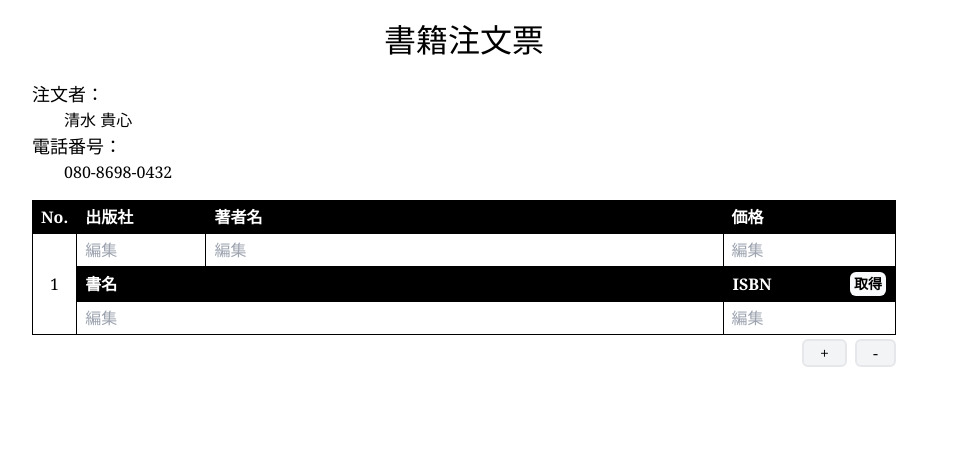
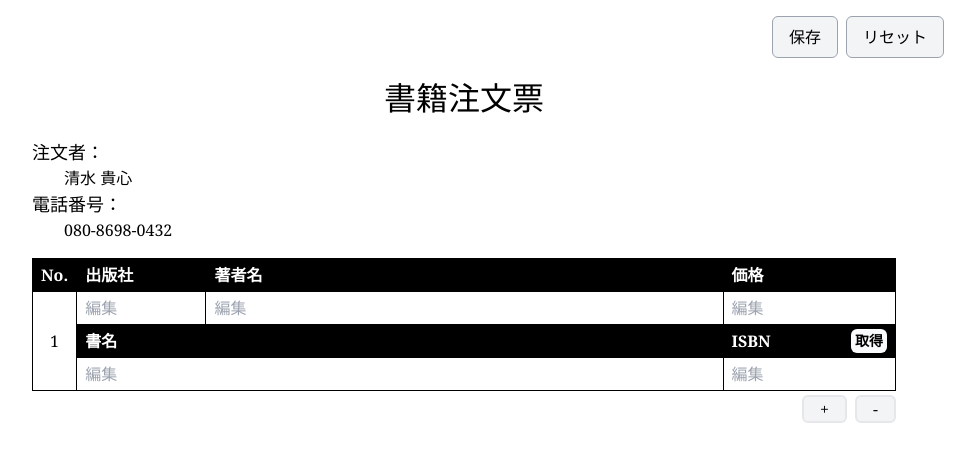
Before and after one commit to Key432/BookOrderMaker, a React (Vite) app: page / in a window 1280 px wide. Shown: the top 462 px of the page, without its empty margins (176-1151 px from the left). Built offline with nearby package versions, Linux system fonts and the light colour scheme.

Commit message:
Add IndexedDB persistence for order sheet

```diff
--- a/index.html
+++ b/index.html
@@ -5,7 +5,7 @@
     <link rel="icon" type="image/svg+xml" href="/vite.svg" />
     <meta name="viewport" content="width=device-width, initial-scale=1.0" />
     <meta name="robots" content="noindex, nofollow" />
-    <title>book-order-maker</title>
+    <title>書籍注文票作成</title>
   </head>
   <body>
     <div id="root"></div>
--- a/src/App.tsx
+++ b/src/App.tsx
@@ -1,16 +1,195 @@
-import Orderer from './Orderer';
-import Orders from './Orders';
+import { useEffect, useMemo, useState } from 'react';
+import Orderer, { type OrdererInfo } from './Orderer';
+import Orders, { type BookOrder } from './Orders';
 import './App.css';
 
+const DB_NAME = 'book-order-maker';
+const STORE_NAME = 'order-sheet';
+const RECORD_KEY = 'current-order-sheet';
+
+type PersistedOrderSheet = {
+  orderer: OrdererInfo;
+  orders: BookOrder[];
+};
+
+const defaultOrderer: OrdererInfo = {
+  name: '清水 貴心',
+  phoneNumber: '080-8698-0432',
+};
+
+const createEmptyOrder = (id: number): BookOrder => ({
+  id,
+  publisher: '',
+  author: '',
+  title: '',
+  price: 0,
+  isbn: '',
+});
+
+function openDatabase() {
+  return new Promise<IDBDatabase>((resolve, reject) => {
+    const request = window.indexedDB.open(DB_NAME, 1);
+
+    request.onupgradeneeded = () => {
+      const db = request.result;
+      if (!db.objectStoreNames.contains(STORE_NAME)) {
+        db.createObjectStore(STORE_NAME);
+      }
+    };
+
+    request.onsuccess = () => resolve(request.result);
+    request.onerror = () => reject(request.error);
+  });
+}
+
 function App() {
+  const [orderer, setOrderer] = useState<OrdererInfo>(defaultOrderer);
+  const [orders, setOrders] = useState<BookOrder[]>([createEmptyOrder(1)]);
+  const [isLoaded, setIsLoaded] = useState(false);
+  const [message, setMessage] = useState('');
+
+  useEffect(() => {
+    let isMounted = true;
+
+    const loadSavedData = async () => {
+      try {
+        const db = await openDatabase();
+        const transaction = db.transaction(STORE_NAME, 'readonly');
+        const store = transaction.objectStore(STORE_NAME);
+        const request = store.get(RECORD_KEY);
+
+        request.onsuccess = () => {
+          if (!isMounted) return;
+
+          const savedData = request.result as PersistedOrderSheet | undefined;
+          if (savedData) {
+            setOrderer(savedData.orderer ?? defaultOrderer);
+            setOrders(
+              savedData.orders && savedData.orders.length > 0
+                ? savedData.orders
+                : [createEmptyOrder(1)],
+            );
+            setMessage('保存済みの注文票を読み込みました。');
+          }
+          setIsLoaded(true);
+          db.close();
+        };
+
+        request.onerror = () => {
+          if (!isMounted) return;
+          setMessage('保存済みデータの読み込みに失敗しました。');
+          setIsLoaded(true);
+          db.close();
+        };
+      } catch (error) {
+        console.error(error);
+        if (isMounted) {
+          setMessage('IndexedDB の初期化に失敗しました。');
+          setIsLoaded(true);
+        }
+      }
+    };
+
+    void loadSavedData();
+
+    return () => {
+      isMounted = false;
+    };
+  }, []);
+
+  const nextOrderId = useMemo(
+    () => orders.reduce((maxId, order) => Math.max(maxId, order.id), 0) + 1,
+    [orders],
+  );
+
+  const handleSave = async () => {
+    try {
+      const db = await openDatabase();
+      const transaction = db.transaction(STORE_NAME, 'readwrite');
+      const store = transaction.objectStore(STORE_NAME);
+
+      await new Promise<void>((resolve, reject) => {
+        const request = store.put({ orderer, orders }, RECORD_KEY);
+        request.onsuccess = () => resolve();
+        request.onerror = () => reject(request.error);
+      });
+
+      await new Promise<void>((resolve, reject) => {
+        transaction.oncomplete = () => resolve();
+        transaction.onerror = () => reject(transaction.error);
+        transaction.onabort = () => reject(transaction.error);
+      });
+
+      db.close();
+      setMessage('注文票を保存しました。');
+    } catch (error) {
+      console.error(error);
+      setMessage('注文票の保存に失敗しました。');
+    }
+  };
+
+  const handleReset = async () => {
+    try {
+      const db = await openDatabase();
+      const transaction = db.transaction(STORE_NAME, 'readwrite');
+      const store = transaction.objectStore(STORE_NAME);
+
+      await new Promise<void>((resolve, reject) => {
+        const request = store.delete(RECORD_KEY);
+        request.onsuccess = () => resolve();
+        request.onerror = () => reject(request.error);
+      });
+
+      await new Promise<void>((resolve, reject) => {
+        transaction.oncomplete = () => resolve();
+        transaction.onerror = () => reject(transaction.error);
+        transaction.onabort = () => reject(transaction.error);
+      });
+
+      db.close();
+      setOrderer(defaultOrderer);
+      setOrders([createEmptyOrder(1)]);
+      setMessage('保存済みデータを削除しました。');
+    } catch (error) {
+      console.error(error);
+      setMessage('保存済みデータの削除に失敗しました。');
+    }
+  };
+
   return (
-    <div className="flex h-screen w-full justify-center text-center print:h-auto print:p-0">
-      <div className="w-3/4 font-serif print:w-full print:p-2">
-        <h1 className="pb-4 pt-4 text-[32px] print:pb-2 print:pt-0 print:text-2xl">
-          書籍注文票
-        </h1>
-        <Orderer className="mb-4 ml-12 mr-12 text-left print:mb-2 print:ml-0 print:mr-0" />
-        <Orders className="pl-12 pr-12 print:pl-0 print:pr-0" />
+    <div className="flex min-h-screen w-full justify-center text-center print:h-auto print:p-0">
+      <div className="w-3/4 py-4 font-serif print:w-full print:p-2">
+        <div className="mb-4 flex items-start justify-between gap-4 print:hidden">
+          <div className="min-h-6 text-left text-sm text-green-700">{isLoaded ? message : '読み込み中...'}</div>
+          <div className="flex gap-2">
+            <button
+              className="rounded-md border border-gray-400 bg-gray-100 px-4 py-2 hover:bg-gray-200"
+              onClick={() => void handleSave()}
+              type="button"
+            >
+              保存
+            </button>
+            <button
+              className="rounded-md border border-gray-400 bg-gray-100 px-4 py-2 hover:bg-gray-200"
+              onClick={() => void handleReset()}
+              type="button"
+            >
+              リセット
+            </button>
+          </div>
+        </div>
+        <h1 className="pb-4 text-[32px] print:pb-2 print:pt-0 print:text-2xl">書籍注文票</h1>
+        <Orderer
+          className="mb-4 ml-12 mr-12 text-left print:mb-2 print:ml-0 print:mr-0"
+          orderer={orderer}
+          onChange={setOrderer}
+        />
+        <Orders
+          className="pl-12 pr-12 print:pl-0 print:pr-0"
+          orders={orders}
+          onChange={setOrders}
+          nextOrderId={nextOrderId}
+        />
       </div>
     </div>
   );
--- a/src/Order.tsx
+++ b/src/Order.tsx
@@ -1,4 +1,5 @@
 import { useEffect, useState } from 'react';
+import { type BookOrder } from './Orders';
 
 type TdProps = React.TdHTMLAttributes<HTMLTableCellElement>;
 
@@ -9,7 +10,7 @@ function EditableTd({
   tdProps,
 }: {
   value: string;
-  onChange: (v: string) => void;
+  onChange: (value: string) => void;
   inputType?: 'text' | 'number';
   tdProps?: TdProps;
 }) {
@@ -22,14 +23,14 @@ function EditableTd({
     <td
       {...tdProps}
       onDoubleClick={(e) => {
-        tdProps?.onDoubleClick?.(e as any);
+        tdProps?.onDoubleClick?.(e);
         setEditing(true);
       }}
     >
       {editing ? (
         <input
           autoFocus
-          className="w-full h-full border-0 bg-transparent outline-none bg-gray-200"
+          className="h-full w-full border-0 bg-gray-200 bg-transparent outline-none"
           value={draft}
           onChange={(e) => setDraft(e.target.value)}
           onBlur={() => {
@@ -48,12 +49,10 @@ function EditableTd({
           }}
           type={inputType}
         />
+      ) : value !== '' ? (
+        value
       ) : (
-        (value && value !== '') || value === '0' ? (
-          value
-        ) : (
-          <span className="text-gray-400">編集</span>
-        )
+        <span className="text-gray-400">編集</span>
       )}
     </td>
   );
@@ -62,18 +61,20 @@ function EditableTd({
 export default function Order({
   className,
   index,
+  order,
+  onChange,
 }: {
   className?: string;
   index: number;
+  order: BookOrder;
+  onChange: (order: BookOrder) => void;
 }) {
-  const [publisher, setPublisher] = useState('');
-  const [author, setAuthor] = useState('');
-  const [title, setTitle] = useState('');
-  const [price, setPrice] = useState(0);
-  const [isbn, setIsbn] = useState('');
+  function updateField<K extends keyof BookOrder>(key: K, value: BookOrder[K]) {
+    onChange({ ...order, [key]: value });
+  }
 
   function handleFetchInfo() {
-    const cleanIsbn = isbn.replace(/[-\s]/g, '');
+    const cleanIsbn = order.isbn.replace(/[-\s]/g, '');
     if (!/^\d{10}(\d{3})?$/.test(cleanIsbn)) {
       alert('ISBN は 10 桁または 13 桁の数字で入力してください。');
       return;
@@ -84,17 +85,22 @@ export default function Order({
         if (data && data[0]) {
           const bookData = data[0];
           if (bookData.summary) {
-            setPublisher(bookData.summary.publisher || '');
-            setAuthor(bookData.summary.author || '');
-            setTitle(bookData.summary.title || '');
-            setPrice(bookData?.onix?.ProductSupply?.SupplyDetail?.Price?.[0]?.PriceAmount || 0);
+            onChange({
+              ...order,
+              publisher: bookData.summary.publisher || '',
+              author: bookData.summary.author || '',
+              title: bookData.summary.title || '',
+              price: bookData?.onix?.ProductSupply?.SupplyDetail?.Price?.[0]?.PriceAmount || 0,
+              isbn: order.isbn,
+            });
           } else {
             alert('該当する書籍情報が見つかりませんでした。');
           }
         } else {
           alert('該当する書籍情報を取得できませんでした。');
         }
-      }).catch((error) => {
+      })
+      .catch((error) => {
         console.error(error);
         alert('書籍情報の取得中にエラーが発生しました。コンソールを確認してください。');
       });
@@ -111,25 +117,22 @@ export default function Order({
             <th className="w-[20%] border border-black px-2 py-1">価格</th>
           </tr>
           <tr>
-            <td
-              rowSpan={3}
-              className="border border-black px-2 py-1 text-center align-middle"
-            >
+            <td rowSpan={3} className="border border-black px-2 py-1 text-center align-middle">
               {index + 1}
             </td>
             <EditableTd
-              value={publisher}
-              onChange={(v) => setPublisher(v)}
+              value={order.publisher}
+              onChange={(value) => updateField('publisher', value)}
               tdProps={{ className: 'border border-black px-2 py-1' }}
             />
             <EditableTd
-              value={author}
-              onChange={(v) => setAuthor(v)}
+              value={order.author}
+              onChange={(value) => updateField('author', value)}
               tdProps={{ className: 'border border-black px-2 py-1' }}
             />
             <EditableTd
-              value={price === 0 ? '' : String(`¥${price}`)}
-              onChange={(v) => setPrice(Number(v) || 0)}
+              value={order.price === 0 ? '' : String(order.price)}
+              onChange={(value) => updateField('price', Number(value) || 0)}
               inputType="number"
               tdProps={{ className: 'border border-black px-2 py-1' }}
             />
@@ -138,19 +141,28 @@ export default function Order({
             <th colSpan={2} className="border border-black px-2 py-1 text-left">
               書名
             </th>
-            <th className="border border-black px-2 py-1 text-left flex justify-between">ISBN
-              <button className='bg-gray-50 text-black pl-1 pr-1 rounded-md ml-2 text-sm print:hidden' onClick={handleFetchInfo}>取得</button>
+            <th className="border border-black px-2 py-1 text-left">
+              <div className="flex items-center justify-between gap-2">
+                <span>ISBN</span>
+                <button
+                  className="ml-2 rounded-md bg-gray-50 px-1 py-0.5 text-sm text-black print:hidden"
+                  onClick={handleFetchInfo}
+                  type="button"
+                >
+                  取得
+                </button>
+              </div>
             </th>
           </tr>
           <tr>
             <EditableTd
-              value={title}
-              onChange={(v) => setTitle(v)}
+              value={order.title}
+              onChange={(value) => updateField('title', value)}
               tdProps={{ colSpan: 2, className: 'border border-black px-2 py-1' }}
             />
             <EditableTd
-              value={isbn}
-              onChange={(v) => setIsbn(v)}
+              value={order.isbn}
+              onChange={(value) => updateField('isbn', value)}
               tdProps={{ className: 'border border-black px-2 py-1' }}
             />
           </tr>
--- a/src/Orders.tsx
+++ b/src/Orders.tsx
@@ -1,36 +1,62 @@
 import Order from './Order';
-import { useState, useRef } from 'react';
 
-type OrderItem = { id: number };
+export type BookOrder = {
+  id: number;
+  publisher: string;
+  author: string;
+  title: string;
+  price: number;
+  isbn: string;
+};
 
-export default function Orders({ className }: { className?: string }) {
-  const nextId = useRef(1);
-  const [orders, setOrders] = useState<OrderItem[]>([{ id: nextId.current++ }]);
-
+export default function Orders({
+  className,
+  orders,
+  onChange,
+  nextOrderId,
+}: {
+  className?: string;
+  orders: BookOrder[];
+  onChange: (orders: BookOrder[]) => void;
+  nextOrderId: number;
+}) {
   function handleAddOrder() {
-    setOrders((prev) => [...prev, { id: nextId.current++ }]);
+    onChange([
+      ...orders,
+      { id: nextOrderId, publisher: '', author: '', title: '', price: 0, isbn: '' },
+    ]);
   }
 
-  // 削除ボタンで押された id の要素のみを削除する
   function handleRemoveOrder(id: number) {
-    setOrders((prev) => (prev.length <= 1 ? prev : prev.filter((o) => o.id !== id)));
+    onChange(orders.length <= 1 ? orders : orders.filter((order) => order.id !== id));
+  }
+
+  function handleUpdateOrder(id: number, nextOrder: BookOrder) {
+    onChange(orders.map((order) => (order.id === id ? nextOrder : order)));
   }
 
   return (
     <div className={className}>
       {orders.map((order, index) => (
         <div key={order.id}>
-          <Order className="mt-2" index={index} />
+          <Order
+            className="mt-2"
+            index={index}
+            order={order}
+            onChange={(nextOrder) => handleUpdateOrder(order.id, nextOrder)}
+          />
           <div className="mt-1 text-right print:hidden">
             <button
               className="mr-2 rounded-md border-2 bg-gray-100 pl-4 pr-4"
               onClick={handleAddOrder}
+              type="button"
             >
               +
             </button>
             <button
               className="rounded-md border-2 bg-gray-100 pl-4 pr-4"
               onClick={() => handleRemoveOrder(order.id)}
+              type="button"
             >
               -
             </button>
```
Also changed, not shown: src/Orderer.tsx (+29 -13 lines).
